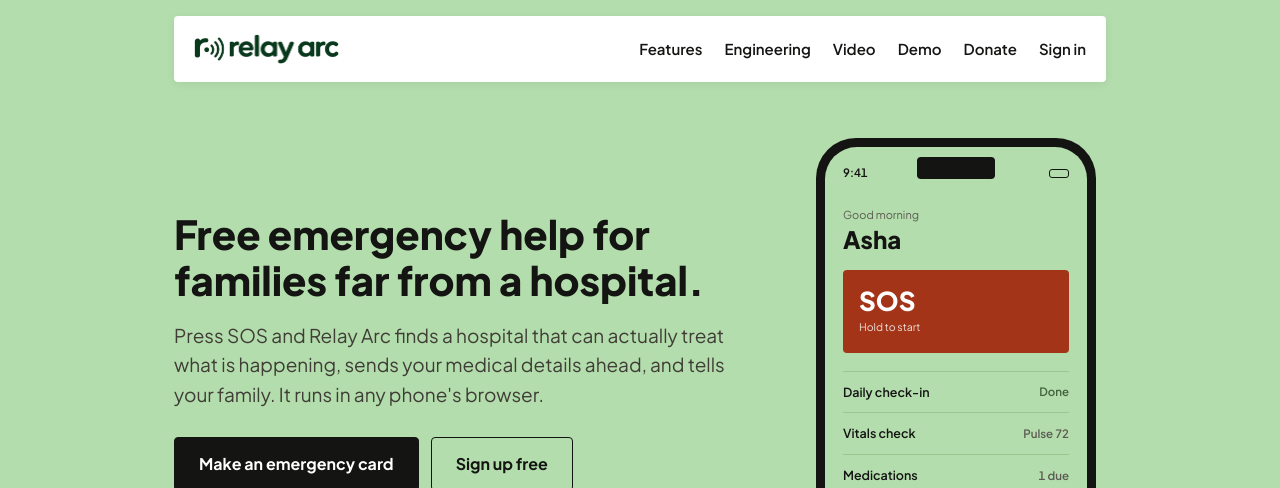
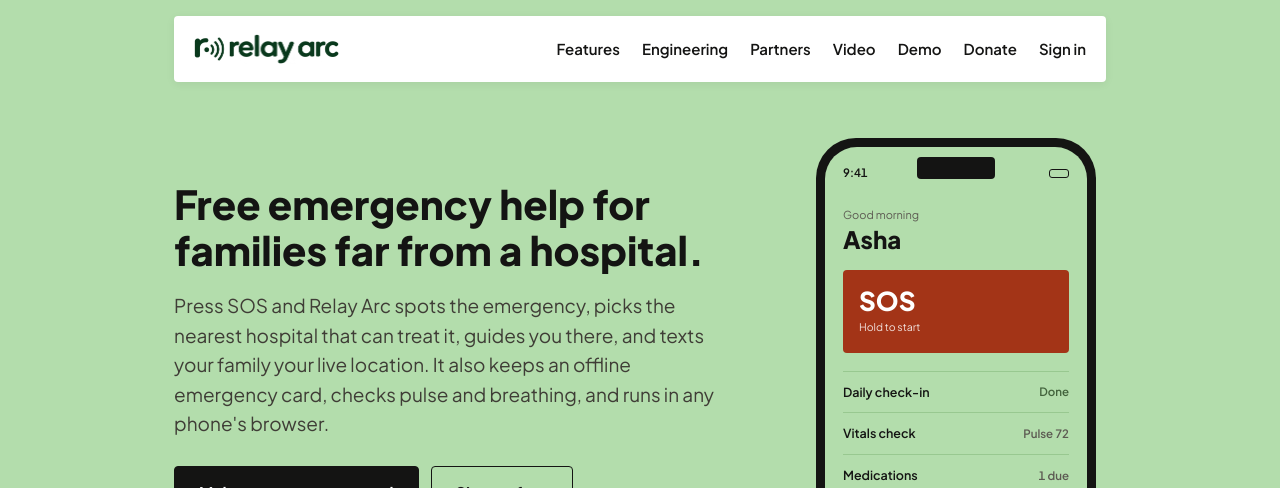
Before and after one commit to Aarya470/relay-arc, a Next.js app: page / in a window 1280 px wide. Shown: the top 488 px of the page. Built offline with nearby package versions, Linux system fonts and the light colour scheme; no server answers.

Commit message:
Homepage: shorter feature summary, add Partners to top nav

```diff
--- a/app/page.tsx
+++ b/app/page.tsx
@@ -289,6 +289,9 @@ export default function Home() {
             <button onClick={() => router.push('/engineering')} style={link}>
               Engineering
             </button>
+            <button onClick={() => router.push('/partners')} style={link}>
+              Partners
+            </button>
             <button
               onClick={() =>
                 document.getElementById('video')?.scrollIntoView({ behavior: 'smooth' })
@@ -332,8 +335,9 @@ export default function Home() {
                 maxWidth: '560px',
               }}
             >
-              Press SOS and Relay Arc finds a hospital that can actually treat what is happening,
-              sends your medical details ahead, and tells your family. It runs in any phone&apos;s
+              Press SOS and Relay Arc spots the emergency, picks the nearest hospital that can treat
+              it, guides you there, and texts your family your live location. It also keeps an
+              offline emergency card, checks pulse and breathing, and runs in any phone&apos;s
               browser.
             </p>
             <div style={{ display: 'flex', gap: '12px', flexWrap: 'wrap' }}>
```
